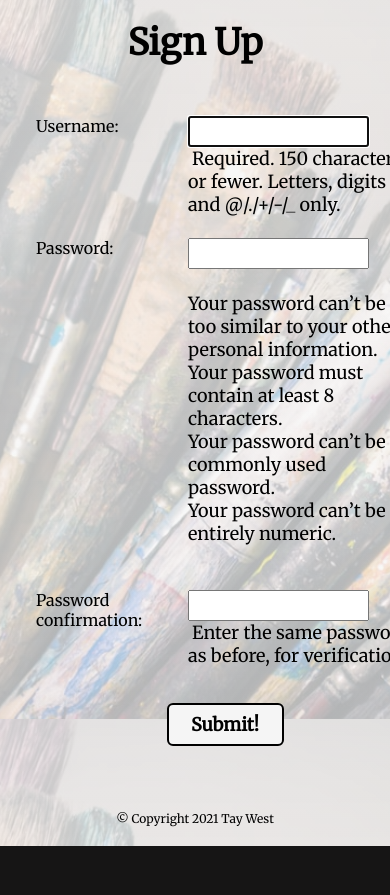
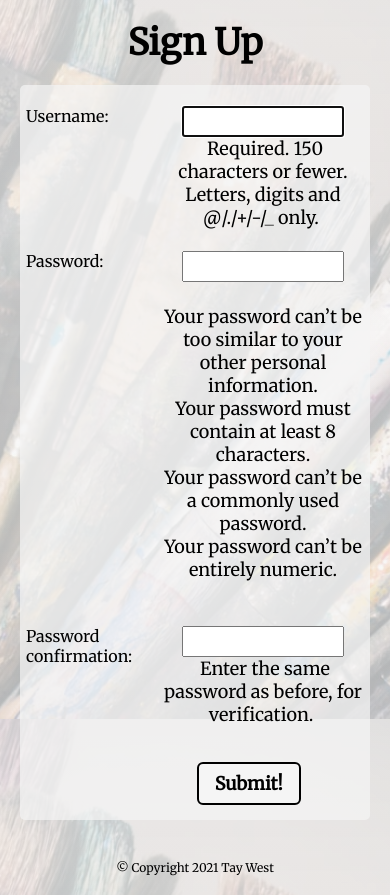
Before and after one commit to tayannewest/swatchdog, a Django app: page /accounts/signup/ in a window 390 px wide; the page is wider, and only the part inside the window is pictured. Shown: the part 125-1020 px from the top of that part. Before the commit the page ends 971 px from the top of that part, so only its background shows below. Run offline with Django 3.2, Linux system fonts and the light colour scheme; some web fonts are replaced.

Commit message:
fix mobile margins

```diff
--- a/main_app/static/css/form.css
+++ b/main_app/static/css/form.css
@@ -2,9 +2,16 @@
   display: flex;
   flex-direction: column;
   justify-content: center;
-  width: 100%;
-  margin: 30px;
+  margin: 20px;
   border-radius: 5px;
+  background-color: rgba(245, 245, 245, 0.7);
+}
+
+.signup-form {
+  text-align: center;
+  background-color: rgba(245, 245, 245, 0.7);
+  border-radius: 5px;
+  margin: 20px;
 }
 
 table {
--- a/main_app/templates/signup.html
+++ b/main_app/templates/signup.html
@@ -13,12 +13,14 @@
 {% if error_message %}
   <p class="red-text">{{ error_message }}</p>
 {% endif %}
-<form action="" method="post" class="form-container" autocomplete="off">
+<div class="signup-form" >
+<form action="" method="post" autocomplete="off">
   {% csrf_token %}
   <table>
     {{ form.as_table }}
   </table>
   <button type="submit" class="btn submit">Submit!</button>
 </form>
+</div>
 
 {% endblock %}
```
